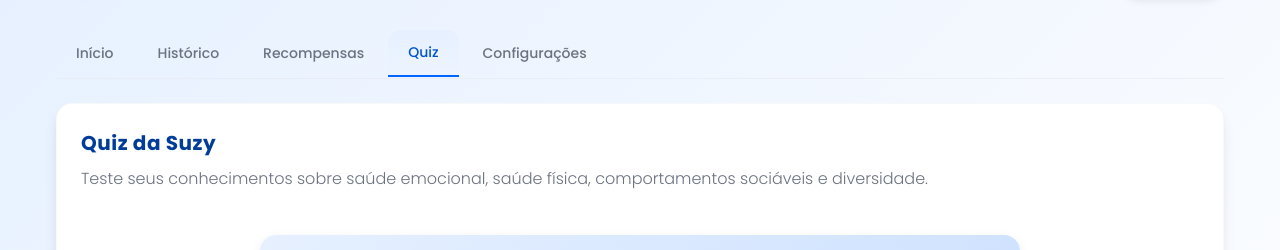
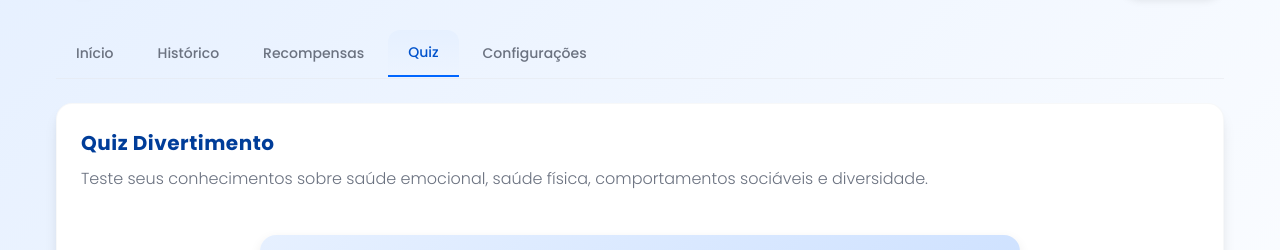
Before and after one commit to mtss23/recompensasmasterpro, a plain HTML site: page index.html in a window 1280 px wide. Both pictures are taken after a click on the button "Quiz". Shown: the part 59-309 px from the top of the page. Drawn offline with Linux system fonts and the light colour scheme.

Commit message:
index.html

```diff
--- a/index.html
+++ b/index.html
@@ -965,7 +965,7 @@
           <!-- Quiz Tab -->
           <div id="quizTab" class="tab-pane" style="display: none;">
             <div class="card">
-              <h2 class="card-title">Quiz da Suzy</h2>
+              <h2 class="card-title">Quiz Divertimento</h2>
               <p class="card-subtitle">Teste seus conhecimentos sobre saúde emocional, saúde física, comportamentos sociáveis e diversidade.</p>
 
               <div class="quiz-container">
```
